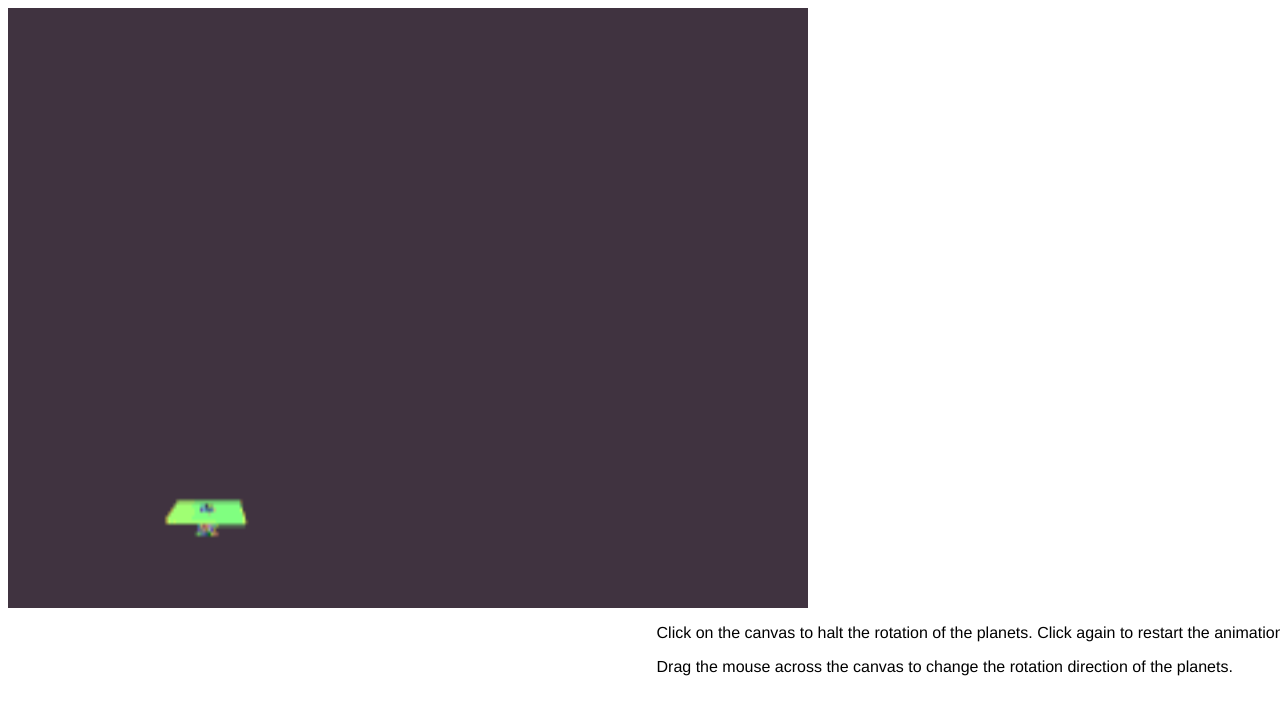
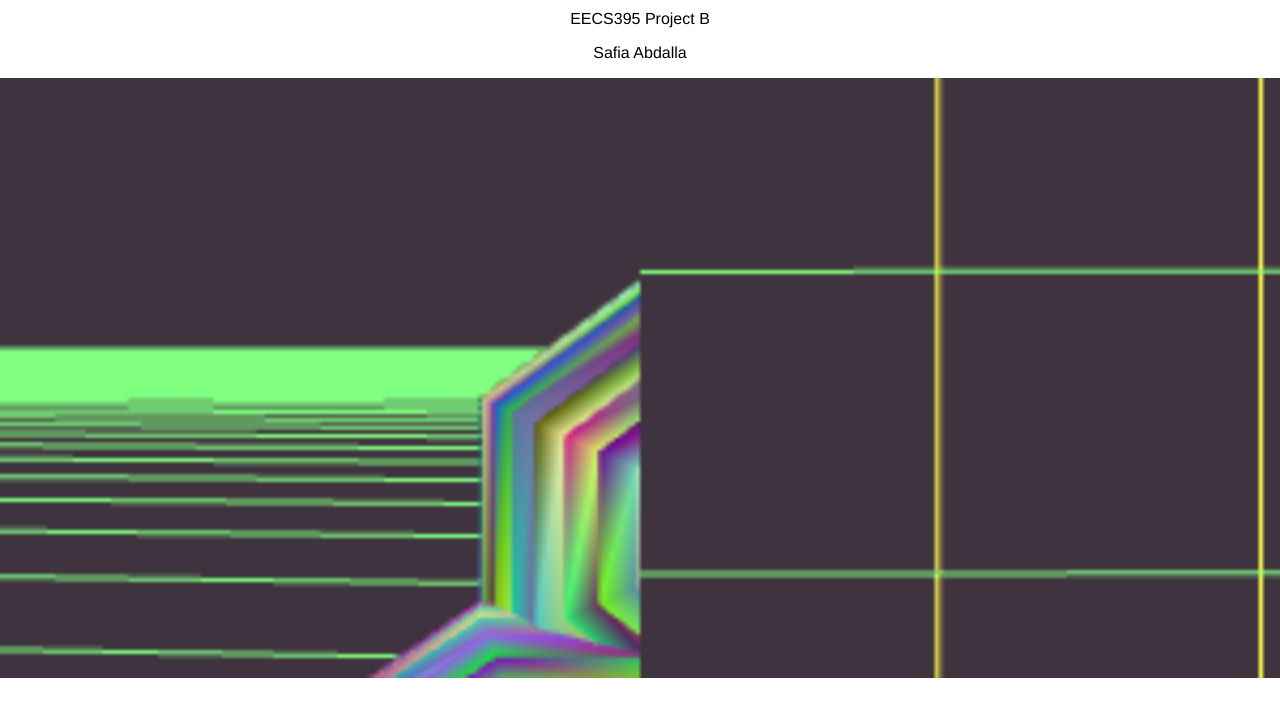
Before and after one commit to captainsafia/munna, a plain HTML site: page index.html in a window 1280 px wide. Drawn offline with Linux system fonts and the light colour scheme.

Commit message:
Added resize on canvas and MVP matrix

```diff
--- a/index.html
+++ b/index.html
@@ -5,13 +5,13 @@
     </head>
 
     <body>
+        <div class="instructions">
+            <p> EECS395 Project B </p>
+            <p> Safia Abdalla </p>
+        </div>
         <canvas id="webgl">
             Please us a browser that supports "canvas".
         </canvas>
-        <div class="instructions">
-            <p>Click on the canvas to halt the rotation of the planets. Click again to restart the animation.</p>
-            <p>Drag the mouse across the canvas to change the rotation direction of the planets. </p>
-        </div>
         <script type="text/javascript" src="scripts/webgl-utils.js"></script>
         <script type="text/javascript" src="scripts/webgl-debug.js"></script>
         <script type="text/javascript" src="scripts/cuon-utils.js"></script>
--- a/scripts/script.js
+++ b/scripts/script.js
@@ -22,9 +22,20 @@ var FSHADER_SOURCE =
 var floatsPerVertex = 6;
 var forestVerts, gndVerts, ballVerts, moonVerts, planetVerts;
 var g_EyeX = 0.20, g_EyeY = 0.25, g_EyeZ = 4.25;
+var canvas;
+
+$(window).on('resize', function() {
+  canvas = document.getElementById('webgl');
+  var nuGL = getWebGLContext(canvas);
+
+  canvas.width = innerWidth;
+  canvas.height = innerHeight * 3 / 4;
+
+  draw(nuGL);
+});
 
 $(document).ready(function() {
-  var canvas = document.getElementById('webgl');
+  canvas = document.getElementById('webgl');
 
   var gl = getWebGLContext(canvas);
   if (!gl) {
@@ -48,16 +59,16 @@ $(document).ready(function() {
 
   gl.clearColor(0.25, 0.2, 0.25, 1.0);
 
-  var u_mvpMatrix = gl.getUniformLocation(gl.program, 'u_mvpMatrix');
+  u_mvpMatrix = gl.getUniformLocation(gl.program, 'u_mvpMatrix');
   if (!u_mvpMatrix) {
     console.log('Failed to get u_mvpMatrix!');
     return;
   }
 
-  var viewMatrix = new Matrix4();
-  var modelMatrix = new Matrix4();
-  var projMatrix = new Matrix4();
-  var mvpMatrix = new Matrix4();
+  viewMatrix = new Matrix4();
+  modelMatrix = new Matrix4();
+  projMatrix = new Matrix4();
+  mvpMatrix = new Matrix4();
 
   $(document).keypress(function(event) {
     if(ev.keyCode == 39) {
@@ -147,20 +158,19 @@ function initVertexBuffers(gl) {
   return mySiz/floatsPerVertex; // return # of vertices
 }
 
-function draw(gl, viewMatrix, projMatrix, modelMatrix, mvpMatrix, u_mvpMatrix) {
+function draw(gl) {
   gl.clear(gl.COLOR_BUFFER_BIT | gl.DEPTH_BUFFER_BIT);
 
   // The Left Viewport
   gl.viewport(0,
               0,
               gl.drawingBufferWidth/2,
-              gl.drawingBufferHeight/2);
-
+              gl.drawingBufferHeight);
   viewMatrix.setLookAt(g_EyeX, g_EyeY, g_EyeZ,
                         0, 0, 0,
                         0, 1, 0);
+  projMatrix.setPerspective(40, (gl.drawingBufferWidth / 2) / (gl.drawingBufferHeight), 1, 100);
 
-  projMatrix.setPerspective(40, (gl.drawingBufferWidth / 2) / (gl.drawingBufferHeight / 2), 1, 100);
   mvpMatrix.set(projMatrix).multiply(viewMatrix).multiply(modelMatrix);
   gl.uniformMatrix4fv(u_mvpMatrix, false, mvpMatrix.elements);
 
@@ -171,22 +181,25 @@ function draw(gl, viewMatrix, projMatrix, modelMatrix, mvpMatrix, u_mvpMatrix) {
   gl.viewport(gl.drawingBufferWidth/2,
               0,
               gl.drawingBufferWidth/2,
-              gl.drawingBufferHeight/2);
+              gl.drawingBufferHeight);
   viewMatrix.setLookAt(-g_EyeX, g_EyeY, g_EyeZ,
                       0, 0, 0,
                       0, 1, 0);
+  projMatrix.setOrtho(-1.0, 1.0, -1.0, 1.0, 0.0, 2000.0);
+
   mvpMatrix.set(projMatrix).multiply(viewMatrix).multiply(modelMatrix);
   gl.uniformMatrix4fv(u_mvpMatrix, false, mvpMatrix.elements);
+
+  drawRightScene(gl, viewMatrix, projMatrix, modelMatrix, mvpMatrix, u_mvpMatrix);
 }
 
 function drawLeftScene(myGL, myViewMatrix, myProjMatrix, myModelMatrix, myMvpMatrix, myU_MvpMatrix) {
   // Draw the forest tree
   myModelMatrix.rotate(-90.0, 1,0,0);
-  myModelMatrix.translate(0.0, 0.0, -0.6);
-  myModelMatrix.scale(0.4, 0.4,0.4);
+  myModelMatrix.translate(0.2, 0.2, -0.9);
 
   myMvpMatrix.set(myProjMatrix).multiply(myViewMatrix).multiply(myModelMatrix);
-  myGL.uniformMatrix4fv(myU_MvpMatrix, false, myMvpMatrix.elements);
+  myGL.uniformMatrix4fv(myU_MvpMatrix, false, myModelMatrix.elements);
 
   myGL.drawArrays(myGL.TRIANGLES,
                 forestStart/floatsPerVertex,
@@ -194,11 +207,10 @@ function drawLeftScene(myGL, myViewMatrix, myProjMatrix, myModelMatrix, myMvpMat
 
   // Draw the moon
   myModelMatrix.rotate(-90.0, 1,0,0);
-  myModelMatrix.translate(0.0, 0.0, -0.6);
-  myModelMatrix.scale(0.4, 0.4,0.4);
+  myModelMatrix.translate(0.6, 0.8, -0.4);
 
   myMvpMatrix.set(myProjMatrix).multiply(myViewMatrix).multiply(myModelMatrix);
-  myGL.uniformMatrix4fv(myU_MvpMatrix, false, myMvpMatrix.elements);
+  myGL.uniformMatrix4fv(myU_MvpMatrix, false, myModelMatrix.elements);
 
   myGL.drawArrays(myGL.TRIANGLE_STRIP,
               moonStart/floatsPerVertex,
@@ -206,11 +218,10 @@ function drawLeftScene(myGL, myViewMatrix, myProjMatrix, myModelMatrix, myMvpMat
 
   // Draw the ball
   myModelMatrix.rotate(-90.0, 1,0,0);
-  myModelMatrix.translate(0.0, 0.0, -0.6);
-  myModelMatrix.scale(0.4, 0.4,0.4);
+  myModelMatrix.translate(0.4, 0.6, -0.4);
 
   myMvpMatrix.set(myProjMatrix).multiply(myViewMatrix).multiply(myModelMatrix);
-  myGL.uniformMatrix4fv(myU_MvpMatrix, false, myMvpMatrix.elements);
+  myGL.uniformMatrix4fv(myU_MvpMatrix, false, myModelMatrix.elements);
 
   myGL.drawArrays(myGL.TRIANGLE_STRIP,
               ballStart/floatsPerVertex,
@@ -218,11 +229,10 @@ function drawLeftScene(myGL, myViewMatrix, myProjMatrix, myModelMatrix, myMvpMat
 
   // Draw the planet
   myModelMatrix.rotate(-90.0, 1,0,0);
-  myModelMatrix.translate(0.0, 0.0, -0.6);
-  myModelMatrix.scale(0.4, 0.4,0.4);
+  myModelMatrix.translate(0.2, 0.8, -0.4);
 
   myMvpMatrix.set(myProjMatrix).multiply(myViewMatrix).multiply(myModelMatrix);
-  myGL.uniformMatrix4fv(myU_MvpMatrix, false, myMvpMatrix.elements);
+  myGL.uniformMatrix4fv(myU_MvpMatrix, false, myModelMatrix.elements);
 
   myGL.drawArrays(myGL.TRIANGLE_STRIP,
             planetStart/floatsPerVertex,
@@ -231,7 +241,6 @@ function drawLeftScene(myGL, myViewMatrix, myProjMatrix, myModelMatrix, myMvpMat
   // Draw the ground plane grid
   myModelMatrix.rotate(-90.0, 1,0,0);
   myModelMatrix.translate(0.0, 0.0, -0.6);
-  myModelMatrix.scale(0.4, 0.4,0.4);
 
   myMvpMatrix.set(myProjMatrix).multiply(myViewMatrix).multiply(myModelMatrix);
   myGL.uniformMatrix4fv(myU_MvpMatrix, false, myMvpMatrix.elements);
@@ -242,6 +251,13 @@ function drawLeftScene(myGL, myViewMatrix, myProjMatrix, myModelMatrix, myMvpMat
 }
 
 function drawRightScene(myGL, myViewMatrix, myProjMatrix, myModelMatrix, myMvpMatrix, myU_MvpMatrix) {
+  // Draw the ground plane grid
+  myModelMatrix.rotate(-90.0, 1,0,0);
+  myModelMatrix.translate(0.0, 0.0, -0.6);
+
+  myMvpMatrix.set(myProjMatrix).multiply(myViewMatrix).multiply(myModelMatrix);
+  myGL.uniformMatrix4fv(myU_MvpMatrix, false, myMvpMatrix.elements);
+
   myGL.drawArrays(myGL.LINES,
                 gndStart/floatsPerVertex,
                 gndVerts.length/floatsPerVertex);
--- a/styles/style.css
+++ b/styles/style.css
@@ -1,18 +1,22 @@
+html {
+	overflow-y: scroll;
+}
+
 body {
+	margin: 0;
+	margin-top: 10px;
 	font-family: Helvetica, Arial;
     width: 100%;
     height: 100%;
     overflow: hidden;
+    text-align: center;
 }
 
 #webgl {
-	width: 800px;
+	width: 100%;
 	height: 600px;
-	float: left;
-	display: inline-block;
 }
 
 .instructions {
-	float: right;
-	display: inline-block;
+	text-align: center;
 }
```
